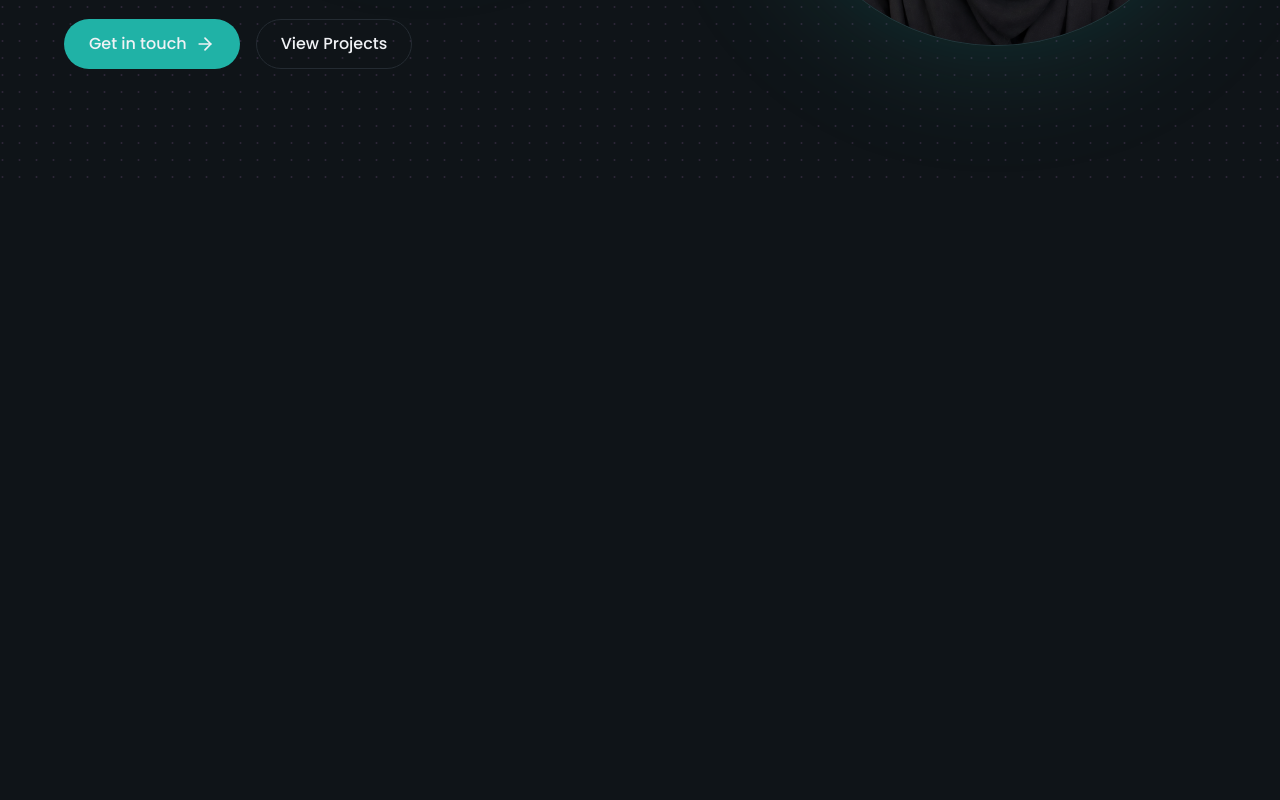
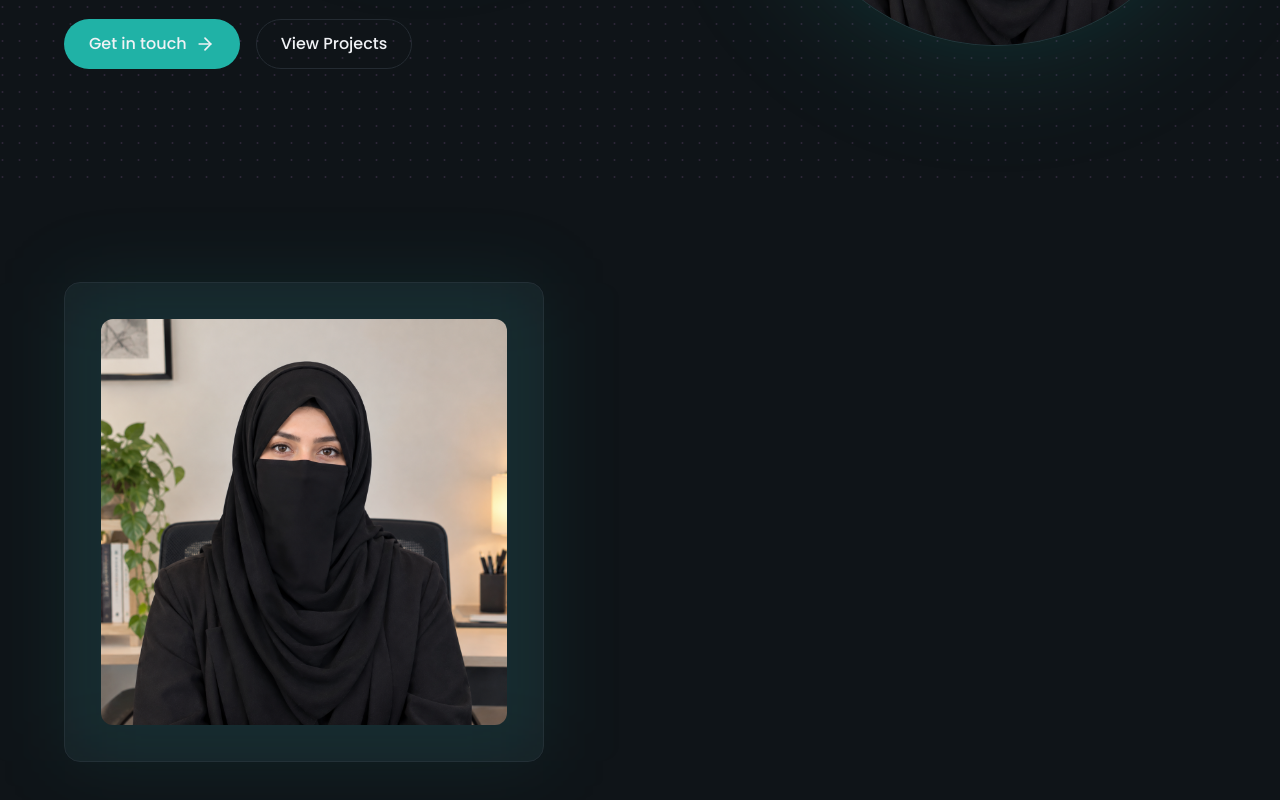
Before and after one commit to syedalaiba52/frontend-portfolio, a Next.js app: page / in a window 1280 px wide. Shown: the part 614-1414 px from the top of the page. Before the commit the page ends 800 px from the top, so only its background shows below. Built offline with nearby package versions, Linux system fonts and the light colour scheme.

Commit message:
about section's left side created

```diff
--- a/app/page.tsx
+++ b/app/page.tsx
@@ -1,8 +1,12 @@
+import AboutSection from "./sections/AboutSection";
 import HeroSection from "./sections/HeroSection";
 
 const page = () => {
   return (
-  <HeroSection/>
+    <>
+      <HeroSection />
+      <AboutSection />
+    </>
   );
 };
 
--- a/app/sections/AboutSection.tsx
+++ b/app/sections/AboutSection.tsx
@@ -1,15 +1,26 @@
+import Image from "next/image";
+
 const AboutSection = () => {
   return (
     <section id="about" className="py-24 overflow-hidden relative">
       <div className="w-[90%] mx-auto grid grid-cols-1 lg:grid-cols-2 gap-16 items-center">
-
         {/* left side */}
         <div className="flex justify-center lg:justify-start">
-            <div className="relative w-85 h-85 md:w-120 md:h-120 rounded-2xl bg-surface/80 backdrop-blur-md border border-border flex items-center justify-center"></div>
+          <div className="relative w-85 h-85 md:w-120 md:h-120 rounded-2xl bg-surface/80 backdrop-blur-md border border-border flex items-center justify-center">
+            <div className="absolute inset-0 rounded-2xl bg-primary/10 blur-2xl" />
+
+            <div className="w-[85%] h-[85%] relative">
+              <Image
+                fill
+                src="/images/profile.png"
+                alt="about me"
+                className="z-10 object-cover rounded-xl"
+              />
+            </div>
+          </div>
         </div>
 
 
-        {/* right side */}
       </div>
     </section>
   );
```
